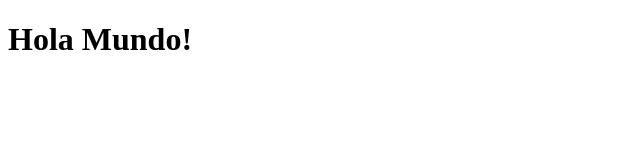
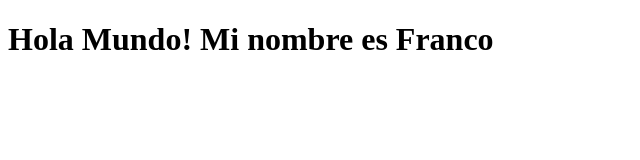
Before and after one commit to cdnexx/coursera-test, a plain HTML site: page site/index.html in a window 1280 px wide. Shown: the whole page, without its empty margins (0-640 px from the left). Drawn offline with Linux system fonts and the light colour scheme.

Commit message:
Nombre agregado

```diff
--- a/site/index.html
+++ b/site/index.html
@@ -7,6 +7,6 @@
     <title>Hello Coursera!</title>
 </head>
 <body>
-    <h1>Hola Mundo!</h1>
+    <h1>Hola Mundo! Mi nombre es Franco</h1>
 </body>
 </html>
```
